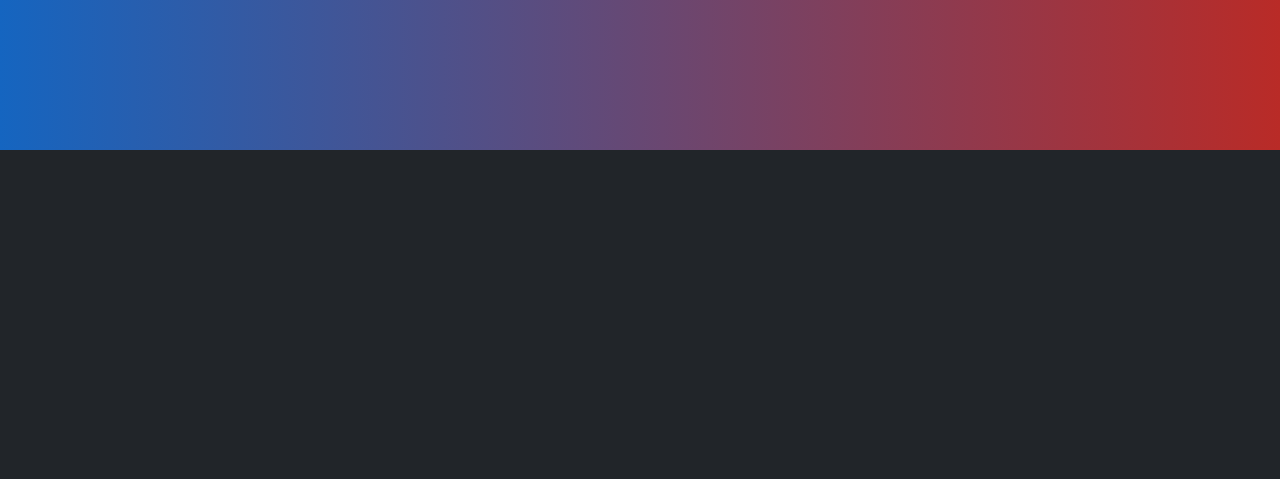
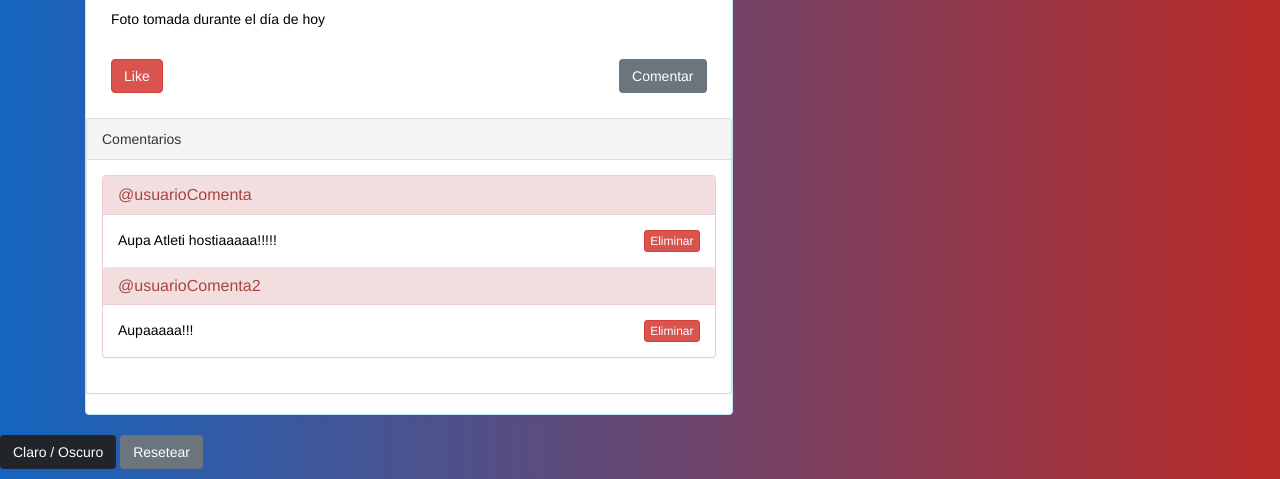
Before and after one commit to JavierKirst/PvJs, a Flask app: template Proyecto_FTP/templates/main.html in a window 1280 px wide. Shown: the part 650-1129 px from the top of the page. Before the commit the page ends 800 px from the top, so only its background shows below. Run offline with Flask 2, Linux system fonts and the light colour scheme; the template is opened without the code that fills it, so the values that code supplies are empty; some libraries are stand-ins or nearby versions.

Commit message:
Add files via upload

```diff
--- a/Proyecto_FTP/App.py
+++ b/Proyecto_FTP/App.py
@@ -1,54 +1,46 @@
-# global
-# Imports
-from flask import Flask, render_template, request, redirect, url_for, flash, session
+#global
+#Imports
+from flask import Flask, render_template,request,redirect, url_for,flash,session
 from flask_mysqldb import MySQL
 import os
 from modulos.usuario import *
 from flask import Flask, session
 from modulos import usuario
 from modulos import registro_model
-from modulos import seguidores_model
-from modulos import publicacion_model
+
 
 app = Flask(__name__)
 
-app.secret_key = 'esto-es-una-clave-muy-secreta'
+app.secret_key ='esto-es-una-clave-muy-secreta'
 
-# CREA SESSION
-
+'''
+@app.route('/datos-sesion',methods=['GET'])
+def datos_sesion():
+    if 'nombre' in session:
+        nombre = session['nombre']
+    else:
+        nombre = ''
+    if 'apellido' in session:
+        apellido = session['apellido']
+    else:
+        apellido = ''
+    return 'Datos Sesion: ' + nombre + ' ' + apellido
+'''
+####################################### CREA SESSION
 @app.before_request
 def session_management():
     session.permanent = True
 
-#REDIRECCION LOGIN
+####################################### CONECTARSE A LA CUENTA
 
-@app.route('/login')
-def log_view():
-    return render_template("login.html")
-
-#REDIRECCION REGISTRO
-
-@app.route('/registro')
-def registro():
-    return render_template("registro.html")
-
-# CONECTARSE A LA CUENTA
-
-@app.route('/main', methods=['POST', 'GET'])
+@app.route('/main',methods=['POST', 'GET'])
 def login():
     if request.method == 'POST':
         usuario = request.form['usuario']
         contrasena = request.form['contrasena']
-        obj_Usuario = UsuarioLog(usuario)
-        datosUsuario = obj_Usuario.conectarUsuario(contrasena)
-        if len(datosUsuario)!=0:
-        #Guarda los datos necesarios del usuario que son publicos para los demas seguidores o usuarios
+        obj_Usuario = UsuarioLog(usuario,contrasena)
+        if obj_Usuario.conectarUsuario():
             session['usuario'] = usuario
-            session['coduser'] = datosUsuario[0]
-            session['fecha_nac'] = datosUsuario[5]
-            session['nombre'] = datosUsuario[3]
-            session['biografia'] = datosUsuario[-2]
-            session['foto'] = datosUsuario[-1]
             flash("Bienvenido!!")
             return render_template('main.html')
         else:
@@ -57,25 +49,15 @@ def login():
     else:
         return render_template('login.html')
 
-# DESCONECTARSE DE LA CUENTA
+####################################### DESCONECTARSE DE LA CUENTA
 
 @app.route('/desc')
 def desc():
     session.clear()
     return render_template('login.html')
 
-# IR AL MENU DE CONFIGURACION
 
-@app.route('/config')
-def config():
-    try:
-        if session['usuario']:
-            return render_template('config.html')
-    except:
-        return redirect(url_for('login'))
-
-
-# CREAR NUEVA CUENTA/USUARIO
+####################################### CREAR NUEVA CUENTA/USUARIO
 @app.route('/add_user', methods=['POST'])
 def nuevoUsuario():
     if request.method == 'POST':
@@ -85,47 +67,24 @@ def nuevoUsuario():
         apellidos = request.form['apellidos']
         fecha_nac = request.form['fecha_nac']
         correo = request.form['correo']
-        obj_Usuario_nuevo = registro_model.UsuarioReg(usuario, contrasena, nombre, apellidos, fecha_nac, correo)
-    #Si lo crea el usuario
-        if obj_Usuario_nuevo.crearUsuario():
-    #Si se conecta
-            if login():
-                return render_template('main.html')
-    #Si no crea el usuario
-        else:
-            return redirect(url_for('registro'))
+        obj_Usuario_nuevo = registro_model.UsuarioReg(usuario,contrasena,nombre,apellidos,fecha_nac,correo)
+        obj_Usuario_nuevo.crearUsuario()
+    return render_template('main.html')
 
-@app.route('/',methods=['POST'])
-def interaccionMain():
-    if request.method == 'POST':
-        if request.form['like']:
-            pass# sera con un input
-    pass
-
-#control ir al main si hay usuario conectado
 @app.route('/')
 def index():
-    try:
-        if session['usuario']:
-            return render_template('main.html')
-    except:
+    if session.permanent:
+        return redirect(url_for('login'))
+    else:
         return redirect(url_for('login'))
 
-@app.route('/perfil')
-def perfil():
-    try:
-        if session['usuario']:
+@app.route('/login')
+def log_view():
+    return render_template("login.html")
 
-            obj_Seguidores = seguidores_model.Seguidores(session['coduser'])
-            seguidores = obj_Seguidores.mostrarSeguidores()
-            seguidos = obj_Seguidores.mostrarSeguidos()
-
-            obj_Publicaciones = publicacion_model.Publicacion(session['coduser'])
-            publicaciones = obj_Publicaciones.mostrarPublicacionPerfil()
-
-            return render_template('perfil.html',numFotos = len(publicaciones),nseguidores=(len(seguidores)),nseguidos=(len(seguidos)),publicaciones=publicaciones)
-    except:
-        return redirect(url_for('login'))
+@app.route('/registro')
+def registro():
+    return render_template("registro.html")
 
 if __name__ == '__main__':
     app.run(port=3000, debug=True)
--- a/Proyecto_FTP/static/css/main.css
+++ b/Proyecto_FTP/static/css/main.css
@@ -4,3 +4,54 @@ background: -webkit-linear-gradient(to right, #1565C0, #b92b27);  /* Chrome 10-2
 background: linear-gradient(to right, #1565C0, #b92b27); /* W3C, IE 10+/ Edge, Firefox 16+, Chrome 26+, Opera 12+, Safari 7+ */
 
 }
+
+.publicacion{
+    display: flex;
+    flex-direction: column;
+    align-items:flex-start;
+    flex-wrap: wrap;
+    float: left;
+    justify-content:space-around;
+}
+
+.comentarios{
+    background-color: #F0EFEF;
+}
+
+.comentario{
+    background-color: #452F2F;
+
+    border-color: antiquewhite;
+}
+#eliminar{
+float:right;
+}
+#like{
+    float:left;
+}
+#com{
+    float:right;
+}
+.prueba{
+    display: flex;
+    flex-direction: row;
+    justify-content: space-between;
+    margin-top: 30px;
+}
+
+
+
+
+.oscuro{
+    background-color: #1f1f1f;
+    color: #f1eded;
+  }
+
+  .claro{
+    background-color: #ffffff;
+    color: #000000;
+  }
+
+  p {
+    text-align: justify;
+  }
--- a/Proyecto_FTP/templates/layout.html
+++ b/Proyecto_FTP/templates/layout.html
@@ -1,47 +1,102 @@
 <!DOCTYPE html>
 <html>
+
 <head>
   <title>SocialGram</title>
-<link href="https://cdn.jsdelivr.net/npm/bootstrap@5.0.0-beta3/dist/css/bootstrap.min.css" rel="stylesheet" integrity="sha384-eOJMYsd53ii+scO/bJGFsiCZc+5NDVN2yr8+0RDqr0Ql0h+rP48ckxlpbzKgwra6" crossorigin="anonymous">
-<script src="https://cdn.jsdelivr.net/npm/bootstrap@5.0.0-beta3/dist/js/bootstrap.bundle.min.js" integrity="sha384-JEW9xMcG8R+pH31jmWH6WWP0WintQrMb4s7ZOdauHnUtxwoG2vI5DkLtS3qm9Ekf" crossorigin="anonymous"></script>
-<script src="https://cdn.jsdelivr.net/npm/@popperjs/core@2.9.1/dist/umd/popper.min.js" integrity="sha384-SR1sx49pcuLnqZUnnPwx6FCym0wLsk5JZuNx2bPPENzswTNFaQU1RDvt3wT4gWFG" crossorigin="anonymous"></script>
-<script src="https://cdn.jsdelivr.net/npm/bootstrap@5.0.0-beta3/dist/js/bootstrap.min.js" integrity="sha384-j0CNLUeiqtyaRmlzUHCPZ+Gy5fQu0dQ6eZ/xAww941Ai1SxSY+0EQqNXNE6DZiVc" crossorigin="anonymous"></script>
+  <link href="https://cdn.jsdelivr.net/npm/bootstrap@5.0.0-beta3/dist/css/bootstrap.min.css" rel="stylesheet"
+    integrity="sha384-eOJMYsd53ii+scO/bJGFsiCZc+5NDVN2yr8+0RDqr0Ql0h+rP48ckxlpbzKgwra6" crossorigin="anonymous">
+  <script src="https://cdn.jsdelivr.net/npm/bootstrap@5.0.0-beta3/dist/js/bootstrap.bundle.min.js"
+    integrity="sha384-JEW9xMcG8R+pH31jmWH6WWP0WintQrMb4s7ZOdauHnUtxwoG2vI5DkLtS3qm9Ekf" crossorigin="anonymous">
+  </script>
+  <script src="https://cdn.jsdelivr.net/npm/@popperjs/core@2.9.1/dist/umd/popper.min.js"
+    integrity="sha384-SR1sx49pcuLnqZUnnPwx6FCym0wLsk5JZuNx2bPPENzswTNFaQU1RDvt3wT4gWFG" crossorigin="anonymous">
+  </script>
+  <script src="https://cdn.jsdelivr.net/npm/bootstrap@5.0.0-beta3/dist/js/bootstrap.min.js"
+    integrity="sha384-j0CNLUeiqtyaRmlzUHCPZ+Gy5fQu0dQ6eZ/xAww941Ai1SxSY+0EQqNXNE6DZiVc" crossorigin="anonymous">
+  </script>
+  <link rel='stylesheet' href="{{url_for('static', filename='css/main.css')}}">
+  <link rel="stylesheet" href="https://maxcdn.bootstrapcdn.com/bootstrap/3.4.1/css/bootstrap.min.css">
+  <script src="https://ajax.googleapis.com/ajax/libs/jquery/3.5.1/jquery.min.js"></script>
+  <script src="https://maxcdn.bootstrapcdn.com/bootstrap/3.4.1/js/bootstrap.min.js"></script>
+</head>
 
-<link rel='stylesheet' href="{{url_for('static', filename='css/main.css')}}">
-<link rel="stylesheet" href="https://use.fontawesome.com/releases/v5.8.1/css/all.css" integrity="sha384-50oBUHEmvpQ+1lW4y57PTFmhCaXp0ML5d60M1M7uH2+nqUivzIebhndOJK28anvf" crossorigin="anonymous">
+<body onload="cargarModo()">
+  <!-- Carga el modo oscuro-->
 
-</head>
-<body>
+
+  <!------------------ MODO OSCURO-------------------------->
+  <script>
+    // Selecciono el cuerpo del documento HTML (body)
+    var cuerpoweb = document.body;
+
+    // Obtengo el valor actual de la key 'modo' en localStorage
+    var modocolor = localStorage.getItem("modo");
+
+    // Esta función carga el modo Oscuro o Claro, según el usuario haya configurado
+    function cargarModo() {
+
+      if (modocolor === "oscuro") {
+        cuerpoweb.classList.add("oscuro");
+      } else {
+        cuerpoweb.classList.add("claro");
+      }
+
+    }
+
+    // Cuando el usuario presiona el botón, llama a la función que corresponde
+    // ya sea para activar el modo claro o el modo oscuro
+    var btnpresionado = false;
+
+    function cambiarModo() {
+
+      if (btnpresionado) { // Si No es presionado el botón
+        cuerpoweb.classList.remove("oscuro");
+        localStorage.setItem("modo", "claro");
+        cuerpoweb.classList.add("claro");
+        btnpresionado = false;
+      } else { // Si es presionado el botón
+
+        if (modocolor === "oscuro") {
+          resetear();
+          btnpresionado = true;
+        } else {
+
+          cuerpoweb.classList.remove("claro");
+          localStorage.setItem("modo", "oscuro");
+          cuerpoweb.classList.add("oscuro");
+          btnpresionado = true;
+
+        }
+      }
+    }
+
+    // Reseteamos la configuración realizada y refrescamos la página (Esto es opcional, tu decides usarlo o no)
+    function resetear() {
+
+      localStorage.removeItem('modo');
+      location.reload();
+
+    }
+  </script>
+  <!---------------------------------------------------------------------------------------------------->
+
 
   <nav class="navbar navbar-expand-lg navbar-dark bg-dark">
     <div class="container-fluid">
       <a class="navbar-brand" href="/">SocialGram</a>
-    <button class="navbar-toggler" type="button" data-bs-toggle="collapse" data-bs-target="#navbarNav" aria-controls="navbarNav" aria-expanded="false" aria-label="Toggle navigation">
+      <button class="navbar-toggler" type="button" data-bs-toggle="collapse" data-bs-target="#navbarNav"
+        aria-controls="navbarNav" aria-expanded="false" aria-label="Toggle navigation">
         <span class="navbar-toggler-icon"></span>
       </button>
-
+      <div>
         {% if 'usuario' in session %}
-    <div>
-      <a class="navbar-brand" href="/"><i class="fas fa-home"></i></a>
-      <a class="navbar-brand" href="/"><i class="fas fa-user-friends"></i></a>
-
-    <form class="d-inline-flex">
-        <input class="form-control me-2" type="search" placeholder="Search" aria-label="Search">
-        <button class="btn btn-outline-light" type="submit"><i class="fas fa-search"></i></button>
-      </form>
-    </div>
-
-    <div>
-      <a class="navbar-brand" href="/perfil"><i class="far fa-user-circle"></i></a>
-      <a class="navbar-brand" href="/perfil">{{ session['usuario'] }}</a>
+        <a class="navbar-brand" href="/">{{ session['usuario'] }}</a>
         <a class="navbar-brand" href="/desc">Desconectar</a>
-    </div>
         {% else %}
-    <div>
         <a class="navbar-brand" href="/login">Conectate</a>
         <a class="navbar-brand" href="/registro">Registrate</a>
+        {% endif %}
       </div>
-    {% endif %}
     </div>
   </nav>
 
@@ -50,4 +105,5 @@
     {% endblock %}
   </div>
 </body>
+
 </html>
--- a/Proyecto_FTP/templates/login.html
+++ b/Proyecto_FTP/templates/login.html
@@ -7,10 +7,10 @@
         <div class='card card-body'>
             <form action="/main" method="POST">
                 <div class='form-group p-2'>
-                    <input type="text" name="usuario" placeholder="Usuario" class='form-control' required>
+                    <input type="text" name="usuario" placeholder="Usuario" class='form-control'>
                 </div>
                 <div class='form-group p-2'>
-                    <input type="password" name="contrasena" placeholder="Contraseña" class='form-control' required>
+                    <input type="password" name="contrasena" placeholder="Contraseña" class='form-control'>
                 </div>
                 <!-- Hay que hacer la validacion de que solo se pueda ingresar datos hasta la fecha de hoy-->
                 <div class='form-group p-2'>
--- a/Proyecto_FTP/templates/main.html
+++ b/Proyecto_FTP/templates/main.html
@@ -1,9 +1,79 @@
 {% extends 'layout.html' %}
-<link rel='stylesheet' href="{{url_for('static', filename='css/main.css')}}"> +
 {% block body %}
 
-<!--perfil-->
-<!--publicaciones-->
-<!--chat-->
+
+<!------------------------------ PUBLICACIONES---------------------------->
+<div class="col-7">
+
+
+  <div class="panel panel-info">
+    <div class="panel-heading">
+      <h4 class="panel-title">
+        <div class="card">
+          <h3 class="card-title">@usuario</h3>
+      </h4>
+    </div>
+    <div class="panel-body">
+
+      <img class="card-img-top"
+        src="https://t2.pb.ltmcdn.com/es/posts/5/5/0/como_conocer_gente_en_una_ciudad_nueva_4055_orig.jpg">
+
+      <div class="card-body">
+        Foto tomada durante el día de hoy<br>
+        <div class="prueba">
+          <div class="like"><button type="button" class="btn btn-danger">Like</button></div>
+          <div class="comentar"> <button type="button" class="btn btn-secondary">Comentar</button></div>
+        </div>
+      </div>
+    </div>
+    <div class="comentarios">
+      <div class="panel panel-default">
+        <div class="panel-heading">Comentarios</div>
+        <div class="panel-body">
+          <div class="panel panel-danger">
+
+            <div class="panel-heading">
+              <h5 class="panel-title">@usuarioComenta</h3>
+            </div>
+
+            <div class="panel-body" id="coment">
+              Aupa Atleti hostiaaaaa!!!!!
+              <button type="button" id="eliminar" class="btn btn-danger btn-xs">Eliminar</button>
+            </div>
+
+            <div class="panel-heading">
+              <h5 class="panel-title">@usuarioComenta2</h3>
+            </div>
+
+            <div class="panel-body">
+              Aupaaaaa!!!
+              <button type="button" id="eliminar" class="btn btn-danger btn-xs">Eliminar</button>
+            </div>
+
+          </div>
+
+        </div>
+
+
+      </div>
+    </div>
+
+
+
+
+  </div>
+</div>
+
+</div>
+
+<!-------------------------------------------------------------------------->
+
+
+
+<!-- Cambiar Modo -->
+<button type="button" class="btn btn-dark mb-3" onclick="cambiarModo();">Claro / Oscuro</button>
+
+<!-- Resetear configuración -->
+<button type="button" class="btn btn-secondary mb-3" onclick="resetear();">Resetear</button>
 
 {% endblock %}
```
Also changed, not shown: Proyecto_FTP/modulos/registro_model.py (+50 -43 lines), Proyecto_FTP/modulos/usuario.py (+13 -55 lines), Proyecto_FTP/static/js/prueba.js (added, +51 -0 lines), Proyecto_FTP/templates/registro.html (+5 -5 lines). Lines whose indentation alone changed are shown as unchanged.
